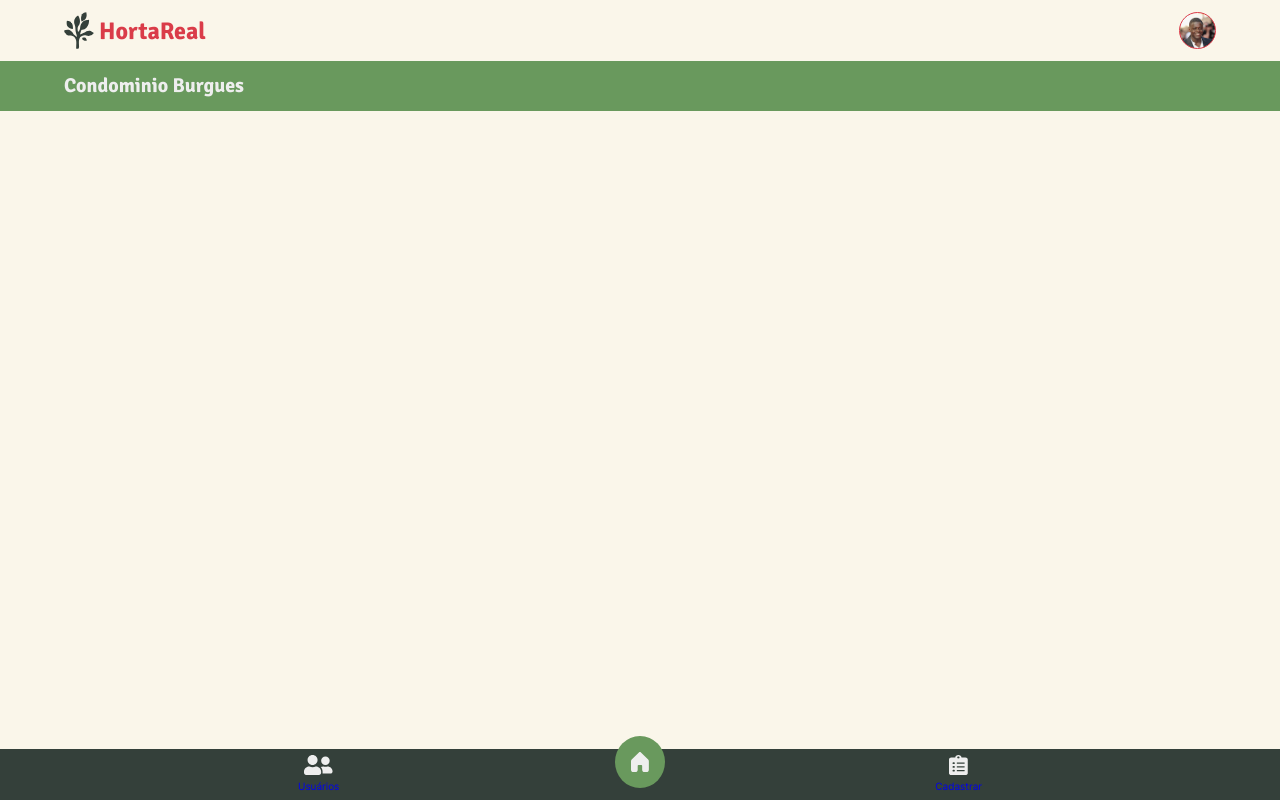
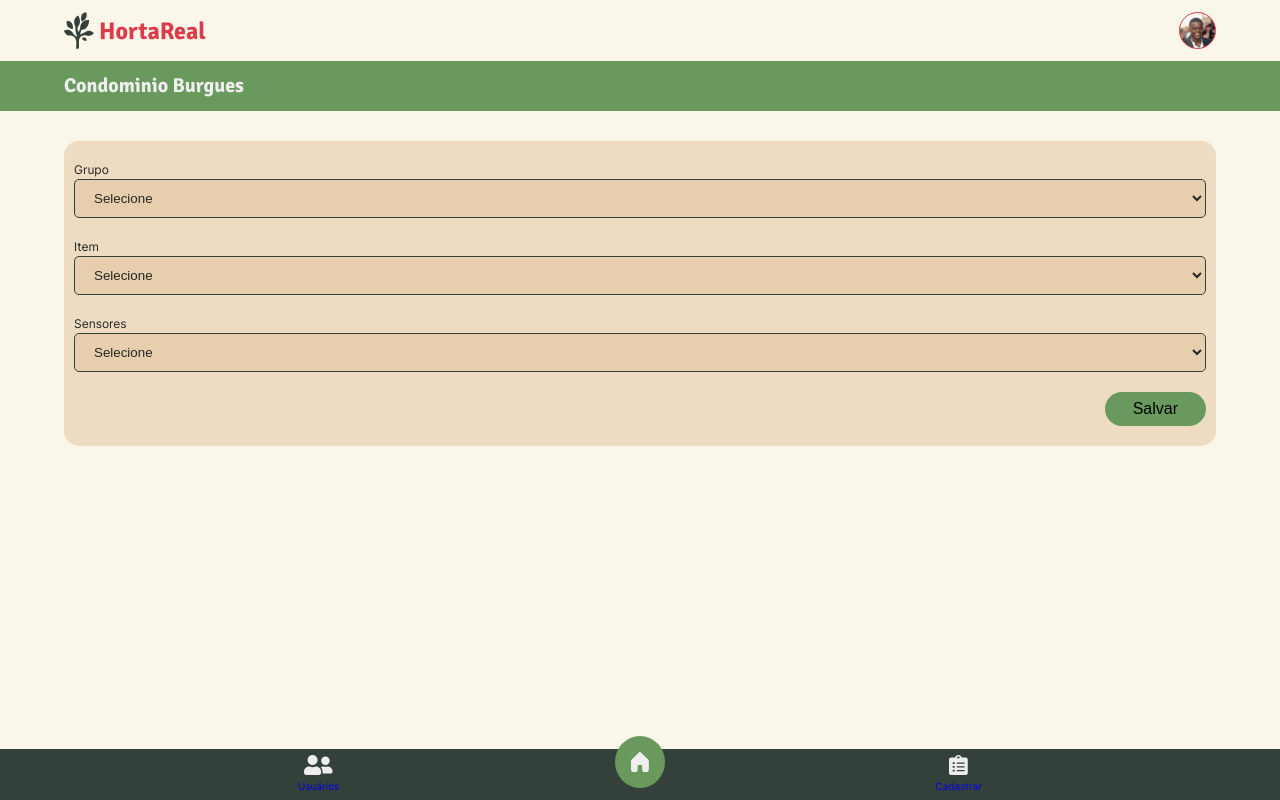
Before and after one commit to crismantovani/horta-real, a React (Vite) app: page /cadastro in a window 1280 px wide. Built offline with nearby package versions, Linux system fonts and the light colour scheme.

Commit message:
feat: :sparkles: ADD Register Page

```diff
--- a/src/pages/Register/Register.css
+++ b/src/pages/Register/Register.css
@@ -0,0 +1,33 @@
+.registry {
+  padding: 0 var(--padding-inline);
+  margin-bottom: 72px;
+}
+.registry-form,
+.registry-form__group {
+  display: grid;
+  gap: 1.25rem;
+}
+.registry-form__group {
+  gap: 0;
+}
+.registry-form__group label {
+  font-size: 0.75rem;
+}
+.registry-form__group select {
+  color: var(--black);
+  background: var(--background-container);
+  border: 1px solid var(--secondary);
+  border-radius: 5px;
+  padding: 10px 15px;
+}
+.registry-form__group select:focus-visible {
+  outline-width: 0px;
+}
+.registry-form button {
+  font-size: 1rem;
+  background: var(--light);
+  border-radius: 50px;
+  border: none;
+  padding: 8px 28px;
+  justify-self: end;
+}
--- a/src/pages/Register/Register.jsx
+++ b/src/pages/Register/Register.jsx
@@ -1,7 +1,98 @@
 import React from "react";
+import { useNavigate } from "react-router-dom";
+
+import Select from "../../components/Select/Select";
+import Container from "../../components/Container/Container";
+
+import "./Register.css";
+
+import { AddRecordsToSession } from "../../model/Data";
+import Groups from "../../model/Groups";
+import Sensors from "../../model/Sensors";
 
 const Register = () => {
-  return <></>
-}
+  const navigate = useNavigate();
 
+  const [groupId, setGroup] = React.useState("");
+  const [item, setItem] = React.useState("");
+  const [sensor, setSensor] = React.useState("");
+
+  function transformArrayToObject(array) {
+    return array.map((item) => {
+      return { value: item.id, label: item.name };
+    });
+  }
+
+  const [items, setItems] = React.useState([]);
+  const [sensors, setSensors] = React.useState(transformArrayToObject(Sensors));
+
+  const groups = transformArrayToObject(Groups);
+
+  function getItemsFromGroupId(groupId) {
+    return Groups.filter((group) => {
+      return group.id === groupId;
+    });
+  }
+
+  function setGroupAndGetItems(groupId) {
+    setGroup(groupId);
+    const itemsObject = transformArrayToObject(
+      getItemsFromGroupId(groupId)[0].items
+    );
+
+    setItems(itemsObject);
+  }
+
+  function handleSubmit(event) {
+    event.preventDefault();
+    AddRecordsToSession({ item_id: item, sensors: [sensor] });
+    return navigate("/");
+  }
+
+  return (
+    <section className="registry">
+      <Container>
+        <form onSubmit={handleSubmit} className="registry-form">
+          <div className="registry-form__group">
+            <label htmlFor="groups">Grupo</label>
+            <Select
+              id="groups"
+              key="groups"
+              options={groups}
+              value={groupId}
+              setValue={setGroupAndGetItems}
+              required
+            ></Select>
+          </div>
+
+          <div className="registry-form__group">
+            <label htmlFor="items">Item</label>
+            <Select
+              id="items"
+              key="items"
+              options={items}
+              value={item}
+              setValue={setItem}
+              required
+            ></Select>
+          </div>
+
+          <div className="registry-form__group">
+            <label htmlFor="sensors">Sensores</label>
+            <Select
+              id="sensors"
+              key="sensors"
+              options={sensors}
+              value={sensor}
+              setValue={setSensor}
+              required
+            ></Select>
+          </div>
+
+          <button type="submit">Salvar</button>
+        </form>
+      </Container>
+    </section>
+  );
+};
 export default Register;
```
